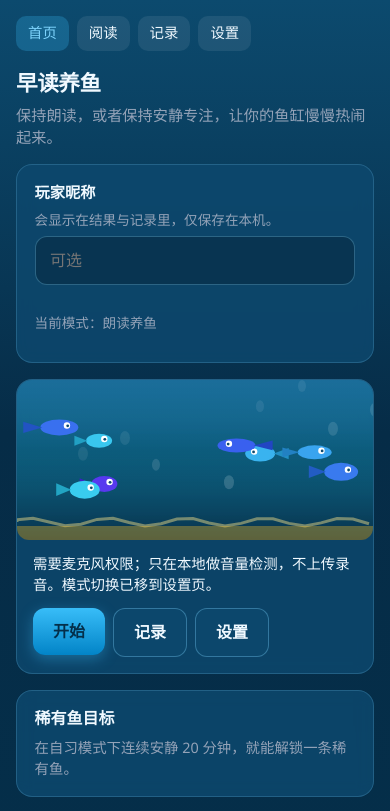
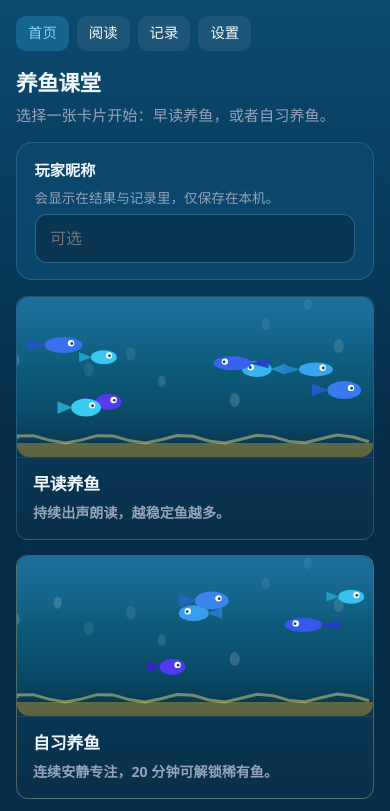
Before and after one commit to slk1061569042-lab/reading-fish-offline, a React (Vite) app: page / in a window 390 px wide. Shown: the top 811 px of the page. Built offline with nearby package versions, Linux system fonts and the light colour scheme.

Commit message:
feat: add mode cards and fix mobile settings input

```diff
--- a/src/index.css
+++ b/src/index.css
@@ -328,3 +328,44 @@ button.secondary {
   font-size: 0.82rem;
   color: var(--muted);
 }
+
+.mode-card-grid {
+  display: grid;
+  gap: 0.9rem;
+}
+
+.mode-entry-card {
+  width: 100%;
+  padding: 0;
+  overflow: hidden;
+  text-align: left;
+  color: var(--text);
+  background: linear-gradient(180deg, rgba(14, 72, 110, 0.92), rgba(8, 47, 73, 0.98));
+  border: 1px solid rgba(125, 211, 252, 0.22);
+  box-shadow: none;
+}
+
+.mode-entry-card--study {
+  border-color: rgba(253, 230, 138, 0.28);
+}
+
+.mode-entry-card__tank {
+  border-bottom: 1px solid rgba(255, 255, 255, 0.08);
+}
+
+.mode-entry-card__body {
+  padding: 0.9rem 1rem 1rem;
+  display: grid;
+  gap: 0.35rem;
+}
+
+.mode-entry-card__title {
+  font-size: 1.05rem;
+  font-weight: 700;
+}
+
+.mode-entry-card__desc {
+  color: var(--muted);
+  font-size: 0.88rem;
+  line-height: 1.5;
+}
--- a/src/pages/Home.tsx
+++ b/src/pages/Home.tsx
@@ -1,30 +1,17 @@
 import { useEffect, useState } from 'react'
-import { Link } from 'react-router-dom'
+import { Link, useNavigate } from 'react-router-dom'
 import { AquariumTank } from '../components/AquariumTank'
 import { RareFishCard } from '../components/RareFishCard'
-import { latestRareFish, loadProfile, saveProfile, loadSettings, loadRecords } from '../modules/storage'
-
-function modeLabel(mode: string): string {
-  switch (mode) {
-    case 'reverse':
-      return '当前模式：守护鱼缸'
-    case 'study':
-      return '当前模式：自习养鱼'
-    default:
-      return '当前模式：朗读养鱼'
-  }
-}
+import { latestRareFish, loadProfile, saveProfile, loadRecords, loadSettings, saveSettings } from '../modules/storage'
 
 export function Home() {
+  const navigate = useNavigate()
   const [playerName, setPlayerName] = useState('')
-  const [currentMode, setCurrentMode] = useState('positive')
   const [latestRare, setLatestRare] = useState(() => latestRareFish(loadRecords()))
 
   useEffect(() => {
     const p = loadProfile()
-    const s = loadSettings()
     setPlayerName(p.playerName)
-    setCurrentMode(s.mode)
     setLatestRare(latestRareFish(loadRecords()))
   }, [])
 
@@ -33,12 +20,18 @@ export function Home() {
     saveProfile({ playerName, mode: p.mode })
   }, [playerName])
 
+  const startWithMode = (mode: 'positive' | 'study') => {
+    const settings = loadSettings()
+    saveSettings({ ...settings, mode })
+    navigate('/reading')
+  }
+
   return (
     <>
       <header>
-        <h1 className="page-title">早读养鱼</h1>
+        <h1 className="page-title">养鱼课堂</h1>
         <p style={{ color: 'var(--muted)', margin: '0.35rem 0 0', fontSize: '0.95rem' }}>
-          保持朗读，或者保持安静专注，让你的鱼缸慢慢热闹起来。
+          选择一张卡片开始：早读养鱼，或者自习养鱼。
         </p>
       </header>
 
@@ -55,26 +48,38 @@ export function Home() {
             autoComplete="off"
           />
         </label>
-        <p className="mode-hint">{modeLabel(currentMode)}</p>
       </div>
 
-      <div className="card" style={{ padding: 0, overflow: 'hidden' }}>
+      <div className="mode-card-grid">
+        <button type="button" className="mode-entry-card" onClick={() => startWithMode('positive')}>
+          <div className="mode-entry-card__tank">
             <AquariumTank fishCount={8} />
-        <div style={{ padding: '0.85rem 1rem 1rem' }}>
-          <p style={{ margin: '0 0 0.75rem', fontSize: '0.9rem' }}>
-            需要麦克风权限；只在本地做音量检测，不上传录音。模式切换已移到设置页。
-          </p>
+          </div>
+          <div className="mode-entry-card__body">
+            <div className="mode-entry-card__title">早读养鱼</div>
+            <div className="mode-entry-card__desc">持续出声朗读，越稳定鱼越多。</div>
+          </div>
+        </button>
+
+        <button type="button" className="mode-entry-card mode-entry-card--study" onClick={() => startWithMode('study')}>
+          <div className="mode-entry-card__tank">
+            <AquariumTank fishCount={5} />
+          </div>
+          <div className="mode-entry-card__body">
+            <div className="mode-entry-card__title">自习养鱼</div>
+            <div className="mode-entry-card__desc">连续安静专注，20 分钟可解锁稀有鱼。</div>
+          </div>
+        </button>
+      </div>
+
+      <div className="card">
         <div className="home-actions">
-            <Link to="/reading">
-              <button type="button">开始</button>
-            </Link>
           <Link to="/records">
             <button type="button" className="secondary">记录</button>
           </Link>
           <Link to="/settings">
             <button type="button" className="secondary">设置</button>
           </Link>
-          </div>
         </div>
       </div>
 
@@ -89,19 +94,10 @@ export function Home() {
         <div className="card">
           <strong>稀有鱼目标</strong>
           <p style={{ margin: '0.5rem 0 0', color: 'var(--muted)', fontSize: '0.9rem' }}>
-            在自习模式下连续安静 20 分钟，就能解锁一条稀有鱼。
+            在自习养鱼里连续安静 20 分钟，就能解锁一条稀有鱼。
           </p>
         </div>
       )}
-
-      <div className="card">
-        <strong>模式说明</strong>
-        <ul style={{ margin: '0.5rem 0 0', paddingLeft: '1.1rem', color: 'var(--muted)', fontSize: '0.9rem' }}>
-          <li>朗读：出声越稳定，鱼越多</li>
-          <li>守护：初始有鱼，安静太久会掉鱼</li>
-          <li>自习：越安静越能养出更多鱼，还能解锁稀有鱼</li>
-        </ul>
-      </div>
     </>
   )
 }
--- a/src/pages/Settings.tsx
+++ b/src/pages/Settings.tsx
@@ -24,10 +24,53 @@ function modeLabel(mode: GameMode) {
     case 'reverse':
       return '守护模式：开始自带鱼，安静太久会掉鱼。'
     case 'study':
-      return '自习模式：持续安静越久，鱼越多，还能触发进化。'
+      return '自习模式：持续安静越久，鱼越多，还能触发稀有鱼。'
     default:
       return '朗读模式：持续出声阅读，鱼会越来越多。'
   }
+}
+
+function formatDecimalInput(value: number, digits = 3) {
+  return String(value.toFixed(digits)).replace(/0+$/, '').replace(/\.$/, '')
+}
+
+function parseDecimalInput(raw: string, fallback: number) {
+  const normalized = raw.replace(/,/g, '.').trim()
+  if (!normalized) return fallback
+  const num = Number(normalized)
+  return Number.isFinite(num) ? num : fallback
+}
+
+function DecimalInput({ value, onChange, min, max, placeholder }: {
+  value: number
+  onChange: (next: number) => void
+  min: number
+  max: number
+  placeholder?: string
+}) {
+  const [text, setText] = useState(formatDecimalInput(value))
+
+  return (
+    <input
+      type="text"
+      inputMode="decimal"
+      pattern="[0-9]*[.,]?[0-9]*"
+      placeholder={placeholder}
+      value={text}
+      onChange={(e) => {
+        const nextText = e.target.value
+        setText(nextText)
+        const parsed = parseDecimalInput(nextText, value)
+        if (Number.isFinite(parsed)) {
+          const clamped = Math.min(max, Math.max(min, parsed))
+          onChange(clamped)
+        }
+      }}
+      onBlur={() => setText(formatDecimalInput(Math.min(max, Math.max(min, value))))}
+      autoComplete="off"
+      spellCheck={false}
+    />
+  )
 }
 
 export function Settings() {
@@ -61,12 +104,12 @@ export function Settings() {
       <header>
         <h1 className="page-title">设置</h1>
         <p style={{ color: 'var(--muted)', margin: '0.35rem 0 0', fontSize: '0.92rem' }}>
-          模式、阈值与节奏保存在本机。阅读页会在下次开始麦克风时应用。
+          这里保留灵敏度与节奏参数；首页直接选“早读养鱼 / 自习养鱼”。
         </p>
       </header>
 
       <form className="card settings-form" onSubmit={onSubmit}>
-        <Field label="模式选择" hint={modeLabel(form.mode)}>
+        <Field label="默认模式" hint={modeLabel(form.mode)}>
           <div className="mode-switch" role="group" aria-label="模式选择">
             <button type="button" className={form.mode === 'positive' ? '' : 'secondary'} onClick={() => update('mode', 'positive')}>
               朗读
@@ -80,20 +123,20 @@ export function Settings() {
           </div>
         </Field>
 
-        <Field label="朗读判定阈值 (RMS)" hint="越高越不容易进入「正在阅读」。自习模式下则代表噪声上限参考。">
-          <input type="number" step={0.001} min={0.001} max={0.08} value={form.activeThreshold} onChange={(e) => update('activeThreshold', Number(e.target.value))} />
+        <Field label="朗读判定阈值 (RMS)" hint="移动端已改成稳定的小数输入，不再用 number 输入框。">
+          <DecimalInput value={form.activeThreshold} min={0.001} max={0.08} onChange={(v) => update('activeThreshold', v)} placeholder="如 0.012" />
         </Field>
         <Field label="静音阈值 (RMS)" hint="低于此值更容易被认为安静；需小于朗读阈值。">
-          <input type="number" step={0.001} min={0.0005} max={0.06} value={form.quietThreshold} onChange={(e) => update('quietThreshold', Number(e.target.value))} />
+          <DecimalInput value={form.quietThreshold} min={0.0005} max={0.06} onChange={(v) => update('quietThreshold', v)} placeholder="如 0.006" />
         </Field>
         <Field label="静音保持 (毫秒)" hint="连续安静多久后视为稳定安静 / 暂停。">
-          <input type="number" step={10} min={100} max={3000} value={form.quietHoldMs} onChange={(e) => update('quietHoldMs', Number(e.target.value))} />
+          <input type="number" inputMode="numeric" step={10} min={100} max={3000} value={form.quietHoldMs} onChange={(e) => update('quietHoldMs', Number(e.target.value))} />
         </Field>
         <Field label="鱼节奏 (秒)" hint="累计满此秒数得到或恢复一条鱼；自习模式也用这个节奏。">
-          <input type="number" step={1} min={3} max={120} value={form.fishEverySeconds} onChange={(e) => update('fishEverySeconds', Number(e.target.value))} />
+          <input type="number" inputMode="numeric" step={1} min={3} max={120} value={form.fishEverySeconds} onChange={(e) => update('fishEverySeconds', Number(e.target.value))} />
         </Field>
         <Field label="守护模式初始鱼数" hint="开始会话时的鱼缸数量（0–24）。">
-          <input type="number" step={1} min={0} max={24} value={form.reverseInitialFish} onChange={(e) => update('reverseInitialFish', Number(e.target.value))} />
+          <input type="number" inputMode="numeric" step={1} min={0} max={24} value={form.reverseInitialFish} onChange={(e) => update('reverseInitialFish', Number(e.target.value))} />
         </Field>
 
         <div className="settings-actions">
@@ -104,17 +147,13 @@ export function Settings() {
       </form>
 
       <div className="card" style={{ fontSize: '0.88rem', color: 'var(--muted)' }}>
-        <strong style={{ color: 'var(--text)' }}>节点进化</strong>
+        <strong style={{ color: 'var(--text)' }}>默认值参考</strong>
         <ul style={{ margin: '0.45rem 0 0', paddingLeft: '1.1rem' }}>
-          <li>3 分钟：鱼苗</li>
-          <li>5 分钟：小鱼群</li>
-          <li>10 分钟：大鱼出现</li>
-          <li>15 分钟：发光鱼</li>
-          <li>20 分钟：鱼缸升级</li>
+          <li>朗读阈值：{DEFAULT_SETTINGS.activeThreshold}</li>
+          <li>静音阈值：{DEFAULT_SETTINGS.quietThreshold}</li>
+          <li>静音保持：{DEFAULT_SETTINGS.quietHoldMs} ms</li>
+          <li>鱼节奏：{DEFAULT_SETTINGS.fishEverySeconds} s</li>
         </ul>
-        <p style={{ margin: '0.5rem 0 0' }}>
-          默认值：朗读 {DEFAULT_SETTINGS.activeThreshold} · 静音 {DEFAULT_SETTINGS.quietThreshold} · 节奏 {DEFAULT_SETTINGS.fishEverySeconds}s
-        </p>
       </div>
 
       <Link to="/">
```
Lines whose indentation alone changed are shown as unchanged.
